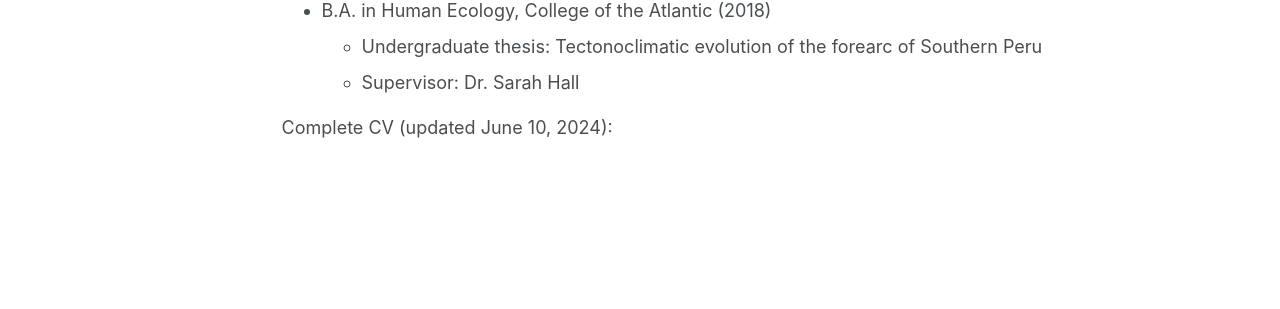
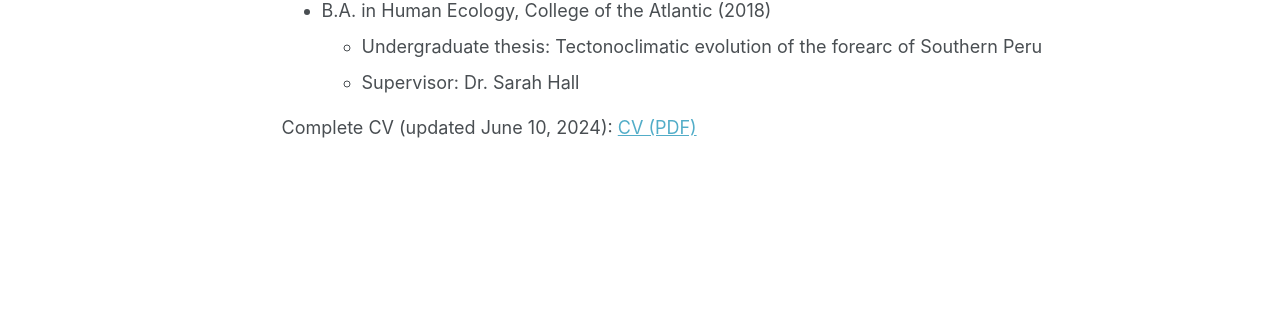
Before and after one commit to absrp/absrp.github.io, a Jekyll site: the page built from _pages/cv.md, in a window 1280 px wide and 1124 px high. Shown: the part 552-861 px from the top of the window. Built offline with Jekyll 4.4.1, drawn with Linux system fonts in a browser that asks for light colours; some web fonts are replaced.

Commit message:
Update cv.md

```diff
--- a/_pages/cv.md
+++ b/_pages/cv.md
@@ -27,4 +27,4 @@ Education
   * Supervisor: Dr. Sarah Hall
 
 
-Complete CV (updated June 10, 2024):
+Complete CV (updated June 10, 2024): [CV (PDF)](https://github.com/user-attachments/files/15780236/CV_RodriguezPadilla.pdf)
```
